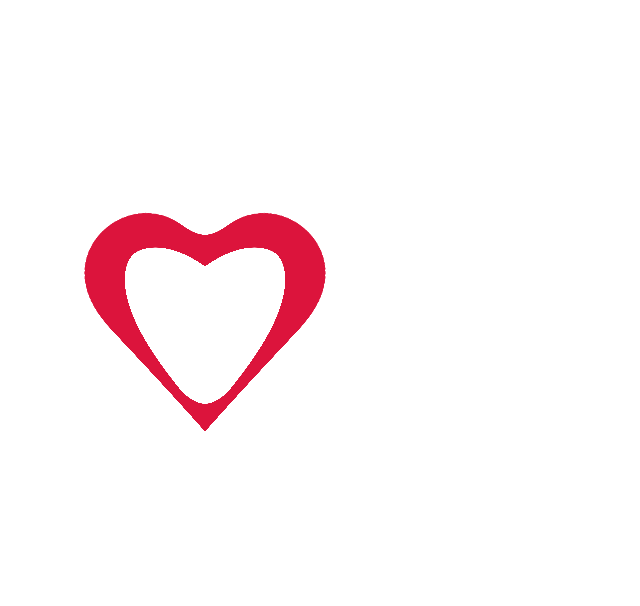
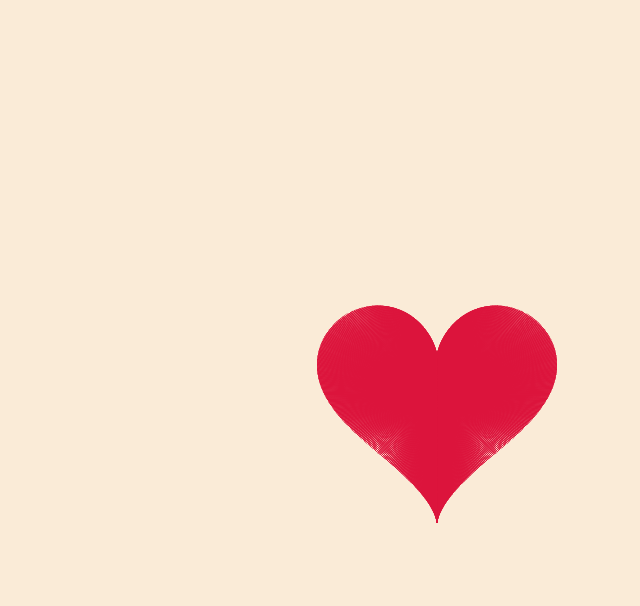
Before and after one commit to woeewoof/gei, a plain HTML site: page index.html in a window 1280 px wide. Shown: the part 5-611 px from the top of the page, without its empty margins (203-843 px from the left). Drawn offline with Linux system fonts and the light colour scheme.

Commit message:
q no sea estatico

```diff
--- a/index.html
+++ b/index.html
@@ -1,40 +1,82 @@
 <!DOCTYPE html>
-<html>
+<html lang="es">
+<head>
+    <meta charset="UTF-8">
+    <meta name="viewport" content="width=device-width, initial-scale=1.0">
+    <title>Corazón Animado</title>
+
+    <style>
+        * {
+            margin: 0;
+            padding: 0;
+            box-sizing: border-box;
+        }
+
+        body {
+            overflow: hidden;
+            background: antiquewhite;
+        }
+
+        canvas {
+            display: block;
+        }
+    </style>
+</head>
 <body>
-<canvas id="c" width="800" height="600"></canvas>
+
+<canvas id="canvas"></canvas>
 
 <script>
-const canvas = document.getElementById("c");
+const canvas = document.getElementById("canvas");
 const ctx = canvas.getContext("2d");
 
-ctx.translate(400, 300);
+function resize() {
+    canvas.width = window.innerWidth;
+    canvas.height = window.innerHeight;
+}
+resize();
+window.addEventListener("resize", resize);
+
 ctx.strokeStyle = "crimson";
+ctx.lineWidth = 1;
 
 function xt(t) {
     return 16 * Math.pow(Math.sin(t), 3);
 }
 
 function yt(t) {
-    return 13*Math.cos(t)
-         - 5*Math.cos(2*t)
-         - 2*Math.cos(3*t)
-         - Math.cos(4*t);
+    return 13 * Math.cos(t)
+         - 5 * Math.cos(2 * t)
+         - 2 * Math.cos(3 * t)
+         - Math.cos(4 * t);
 }
 
-ctx.beginPath();
+const scaleFactor = 7.5;
+let i = 0;
+const maxPoints = 2550;
 
-for (let i = 0; i < 2550; i++) {
-    const x = xt(i) * 7.5;
-    const y = -yt(i) * 7.5;
+function draw() {
+    const centerX = canvas.width / 2;
+    const centerY = canvas.height / 2;
 
-    if (i === 0) {
-        ctx.moveTo(x, y);
-    } else {
+    for (let n = 0; n < 8 && i < maxPoints; n++, i++) {
+
+        const x = centerX + xt(i) * scaleFactor;
+        const y = centerY - yt(i) * scaleFactor;
+
+        ctx.beginPath();
+        ctx.moveTo(centerX, centerY);
         ctx.lineTo(x, y);
+        ctx.stroke();
+    }
+
+    if (i < maxPoints) {
+        requestAnimationFrame(draw);
     }
 }
 
-ctx.stroke();
+draw();
 </script>
+
 </body>
 </html>
```
